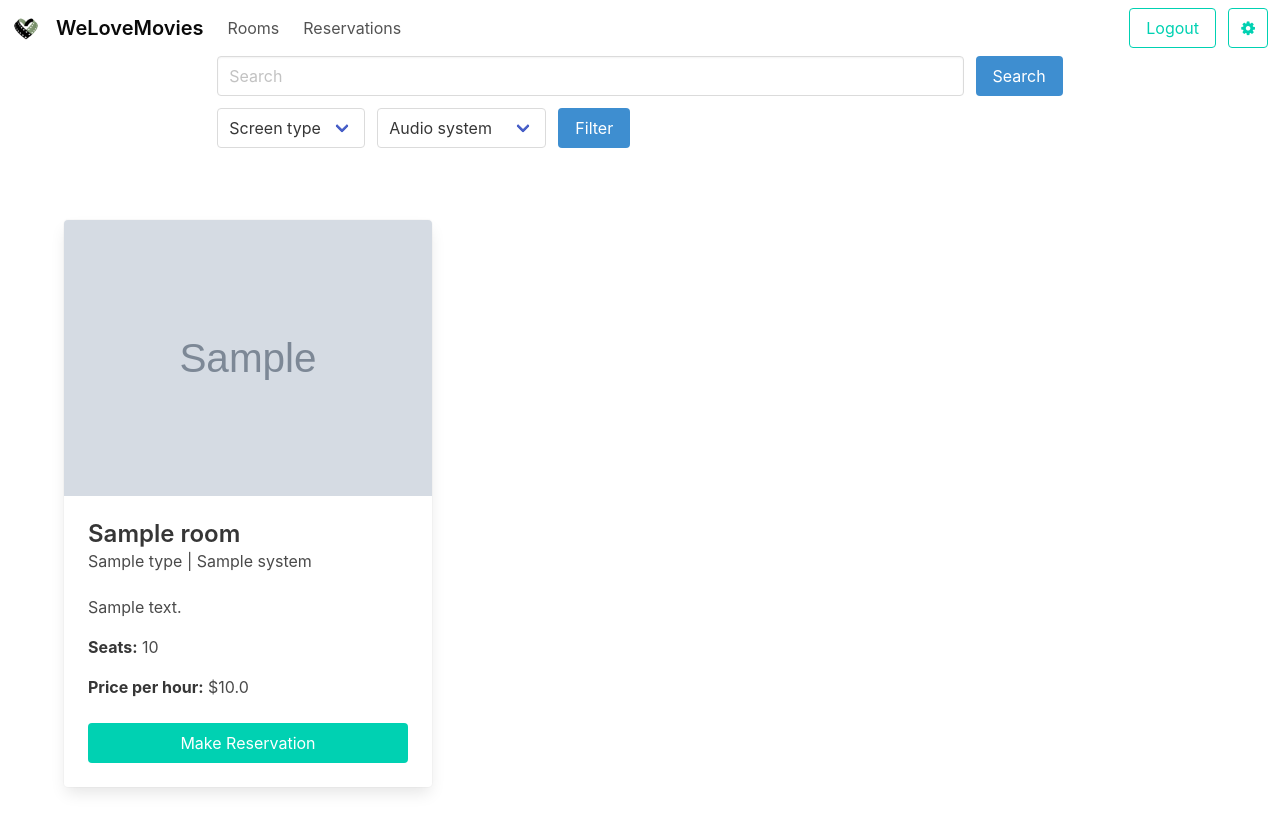
After one commit to kirusfg/welovemovies, a Flask app: page /rooms in a window 1280 px wide. The commit adds this page. Run offline with Flask 3, Linux system fonts and the light colour scheme; the visitor is signed in with stand-in values (Sample User, id 1); tables that the repository leaves empty hold one stand-in row (values such as "Sample post"); grey boxes marked "Sample" are stand-in pictures; some libraries are stand-ins or nearby versions.

Commit message:
Final version

```diff
--- a/app.py
+++ b/app.py
@@ -1,9 +1,28 @@
 import os
 import json
+import datetime
 
 from scripts import forms
-from scripts import helpers
-from flask import Flask, redirect, url_for, render_template, request, session
+from flask import Flask, redirect, url_for, render_template, request, session, flash
+
+from scripts.helpers import (
+    get_all_screen_types,
+    get_all_audio_systems,
+    get_all_rooms,
+    get_room,
+    get_reservation,
+    cancel_reservation,
+    get_reservations_between,
+    get_user_reservations,
+    get_user,
+    add_user,
+    modify_user_data,
+    hash_password,
+    credentials_are_valid,
+    username_taken,
+    session_scope,
+)
+from scripts.tabledef import Reservation, User
 
 
 app = Flask(__name__)
@@ -11,32 +30,33 @@ app.secret_key = os.urandom(12)
 
 
 @app.route('/', methods=['GET', 'POST'])
+@app.route('/login', methods=['GET', 'POST'])
 def login():
-    """
+    '''
     The login route.
     If the user is not logged in, and the HTML method
     was POST, this method will validate the POST form (check if the
     fields are not missing and if they are not too short), and then log in the
     new user if everything is ok.
-    """
+    '''
     if not session.get('logged_in'):
         form = forms.LoginForm(request.form)
         if request.method == 'POST':
             username = request.form['username'].lower()
             password = request.form['password']
             if form.validate():
-                if helpers.credentials_are_valid(username, password):
+                if credentials_are_valid(username, password):
                     session['logged_in'] = True
                     session['username'] = username
                     return json.dumps({'status': 'Login successful'})
                 return json.dumps({'status': 'Invalid user/pass'})
             return json.dumps({'status': 'Both username and password are required'})
         return render_template('login.html', form=form)
-    user = helpers.get_user()
-    return render_template('home.html', user=user)
+
+    return redirect(url_for('rooms'))
 
 
-@app.route("/logout")
+@app.route('/logout')
 def logout():
     session['logged_in'] = False
     return redirect(url_for('login'))
@@ -44,23 +64,23 @@ def logout():
 
 @app.route('/signup', methods=['GET', 'POST'])
 def signup():
-    """
+    '''
     The signup route.
     If the user is not logged in, and the HTML method
     was POST, this method will validate the POST form (check if the
     fields are not missing and if they are not too short, check if the username
     was not already taken), then create and log in the new user if everything
     is ok.
-    """
+    '''
     if not session.get('logged_in'):
         form = forms.SignupForm(request.form)
         if request.method == 'POST':
             username = request.form['username'].lower()
-            password = helpers.hash_password(request.form['password'])
+            password = hash_password(request.form['password'])
             email = request.form['email']
             if form.validate():
-                if not helpers.username_taken(username):
-                    helpers.add_user(username, password, email)
+                if not username_taken(username):
+                    add_user(username, password, email)
                     session['logged_in'] = True
                     session['username'] = username
                     return json.dumps({'status': 'Signup successful'})
@@ -72,22 +92,146 @@ def signup():
 
 @app.route('/settings', methods=['GET', 'POST'])
 def settings():
-    """
+    '''
     The settings route.
     Allows the user to change their settings: email and password.
-    """
+    '''
     if session.get('logged_in'):
         if request.method == 'POST':
             password = request.form['password']
-            if password != "":
-                password = helpers.hash_password(password)
+            if password != '':
+                password = hash_password(password)
             email = request.form['email']
-            helpers.modify_user_data(password=password, email=email)
+            modify_user_data(password=password, email=email)
             return json.dumps({'status': 'Saved'})
-        user = helpers.get_user()
+        user = get_user()
         return render_template('settings.html', user=user)
     return redirect(url_for('login'))
 
 
-if __name__ == "__main__":
-    app.run(debug=True, use_reloader=True, host="0.0.0.0")
+@app.route('/rooms', methods=['GET'])
+def rooms():
+    '''
+    The Rooms route.
+    Allows the user to view the rooms currently available for reservation,
+    with search and filters included. The rooms listed can also be reserved by
+    clicking the corresponding button.
+
+    The route is login-protected.
+    '''
+    if not session.get('logged_in'):
+        return redirect(url_for('login'))
+
+    # Get all the filters from the request
+    search_query = request.args.get('search', '')
+    screen_type_id = request.args.get('screen_type', '')
+    audio_system_id = request.args.get('audio_system', '')
+
+    # Find all rooms that get past the specified filters
+    rooms = get_all_rooms(search_query, screen_type_id, audio_system_id)
+
+    screen_types = get_all_screen_types()
+    audio_systems = get_all_audio_systems()
+
+    return render_template(
+        'rooms.html',
+        rooms=rooms,
+        screen_types=screen_types,
+        audio_systems=audio_systems,
+    )
+
+
+@app.route('/reservation/<int:room_id>', methods=['GET', 'POST'])
+def reservation(room_id):
+    '''
+    The Reservation route.
+    Allows the user make a reservation for the room with its id specified as
+    a url parameter.
+
+    The route is login-protected.
+    '''
+    if not session.get('logged_in'):
+        return redirect(url_for('login'))
+
+    room = get_room(room_id)
+
+    if request.method == 'POST':
+        date = datetime.datetime.strptime(request.form['date'], '%Y-%m-%d')
+        start_time = datetime.datetime.strptime(request.form['start_time'], '%H:%M')
+        end_time = datetime.datetime.strptime(request.form['end_time'], '%H:%M')
+
+        start_time = date.combine(date, start_time.time())
+        end_time = date.combine(date, end_time.time())
+
+        # Check if the room is available during the requested time
+        conflicting_reservations = get_reservations_between(room_id, start_time, end_time)
+
+        if conflicting_reservations:
+            flash('This room is already reserved for the requested time')
+            return redirect(url_for('reservation', room_id=room_id))
+
+        # Create a new reservation for the room
+        with session_scope() as s:
+            user = s.query(User).filter_by(username=session['username']).first()
+            reservation = Reservation(room=room, user=user, start_time=start_time, end_time=end_time)
+            s.add(reservation)
+            s.commit()
+
+        flash('Reservation successfully created')
+        return redirect(url_for('my_reservations'))
+
+    return render_template('reservation.html', room=room)
+
+
+@app.route('/my-reservations')
+def my_reservations():
+    '''
+    The My Reservations route.
+    Allows the user to view their own room reservations. Each reservation's view
+    has a Cancel button that makes a cancellation request.
+
+    The route is login-protected.
+    '''
+    if not session.get('logged_in'):
+        return redirect(url_for('login'))
+
+    username = session.get('username')
+    reservations = get_user_reservations(username)
+
+    return render_template('my_reservations.html', reservations=reservations, datetime=datetime)
+
+
+@app.route('/cancel/<int:reservation_id>')
+def cancel(reservation_id):
+    '''
+    The Cancel route.
+    Allows the user to cancel one of *their own* reservations. Whether the cancellation
+    has succeeded or not, the user is redirected to their Reservations page.
+
+    The route is login-protected.
+    '''
+    if not session.get('logged_in'):
+        return redirect(url_for('login'))
+
+    user = get_user()
+    if not user:
+        return redirect(url_for('login'))
+
+    reservation = get_reservation(reservation_id)
+    if not reservation:
+        flash('Reservation not found.')
+        return redirect(url_for('my_reservations'))
+
+    # A user can only cancel their own reservations!
+    if reservation.user_id != user.id:
+        flash('You do not have permission to cancel this reservation.')
+        return redirect(url_for('my_reservations'))
+
+    cancel_reservation(reservation_id)
+
+    flash('Reservation canceled.')
+    return redirect(url_for('my_reservations'))
+
+
+if __name__ == '__main__':
+    app.run(debug=True, use_reloader=True, host='0.0.0.0')
--- a/templates/base.html
+++ b/templates/base.html
@@ -2,6 +2,7 @@
 <html lang="en">
   <head>
     <meta charset="utf-8">
+    <meta name="title" content="WeLoveMovies">
     <link rel="stylesheet" href="https://cdnjs.cloudflare.com/ajax/libs/bulma/0.6.2/css/bulma.min.css">
     <link rel="stylesheet" href="https://cdnjs.cloudflare.com/ajax/libs/font-awesome/4.7.0/css/font-awesome.min.css">
     <link rel="stylesheet" href="../static/css/style.css">
--- a/templates/navbar.html
+++ b/templates/navbar.html
@@ -13,6 +13,12 @@
     </div>
     <div id="navbar-menu-id" class="navbar-menu">
       <div class="navbar-start">
+        <div class="navbar-item">
+          <a href={{ url_for('rooms') }}>Rooms</a>
+        </div>
+        <div class="navbar-item">
+          <a href={{ url_for('my_reservations') }}>Reservations</a>
+        </div>
       </div>
       <div class="navbar-end">
         <div class="navbar-item">
--- /dev/null
+++ b/templates/rooms.html
@@ -0,0 +1,84 @@
+{% extends "base.html" %}
+
+{% block body %}
+{% include "navbar.html" %}
+<div class="columns is-centered">
+  <div class="column is-8">
+    <form method="GET" action="{{ url_for('rooms') }}">
+      <div class="field is-grouped">
+        <p class="control is-expanded">
+          <input class="input" type="text" placeholder="Search" name="search">
+        </p>
+        <p class="control">
+          <button class="button is-info" type="submit">
+            Search
+          </button>
+        </p>
+      </div>
+      <div class="field is-grouped">
+        <div class="control">
+          <div class="select">
+            <select name="screen_type">
+              <option value="">Screen type</option>
+              {% for screen_type in screen_types %}
+              <option value="{{ screen_type.id }}">{{ screen_type.name }}</option>
+              {% endfor %}
+            </select>
+          </div>
+        </div>
+        <div class="control">
+          <div class="select">
+            <select name="audio_system">
+              <option value="">Audio system</option>
+              {% for audio_system in audio_systems %}
+              <option value="{{ audio_system.id }}">{{ audio_system.name }}</option>
+              {% endfor %}
+            </select>
+          </div>
+        </div>
+        <div class="control">
+          <button class="button is-info" type="submit">
+            Filter
+          </button>
+        </div>
+      </div>
+    </form>
+  </div>
+</div>
+
+<section class="section">
+  <div class="container">
+    <div class="columns is-multiline">
+      {% for room in rooms %}
+        <div class="column is-one-third">
+          <div class="card">
+            <div class="card-image">
+              <figure class="image is-4by3">
+                <img src="{{ room.image_url }}" alt="Room Image">
+              </figure>
+            </div>
+            <div class="card-content">
+              <p class="title is-4">{{ room.name }}</p>
+              <p class="subtitle is-6">{{ room.screen_type.name }} | {{ room.audio_system.name }}</p>
+              <div class="content">
+                <p>{{ room.description }}</p>
+                <p><strong>Seats:</strong> {{ room.number_of_seats }}</p>
+                <p><strong>Price per hour:</strong> ${{ room.price_per_hour }}</p>
+              </div>
+              <a
+                href="{{ url_for('reservation', room_id=room.id) }}"
+                class="button is-primary is-fullwidth"
+              >
+                Make Reservation
+              </a>
+            </div>
+          </div>
+        </div>
+      {% endfor %}
+    </div>
+  </div>
+</section>
+{% endblock %}
+{% block scripts %}
+<script src="../static/js/scripts.js"></script>
+{% endblock %}
```
Also changed, not shown: scripts/data.py (added, +128 -0 lines), scripts/helpers.py (+99 -14 lines), scripts/tabledef.py (+67 -4 lines), templates/home.html (deleted, +0 -12 lines), templates/my_reservations.html (added, +41 -0 lines), templates/reservation.html (added, +55 -0 lines), README.md, 1 other file.
